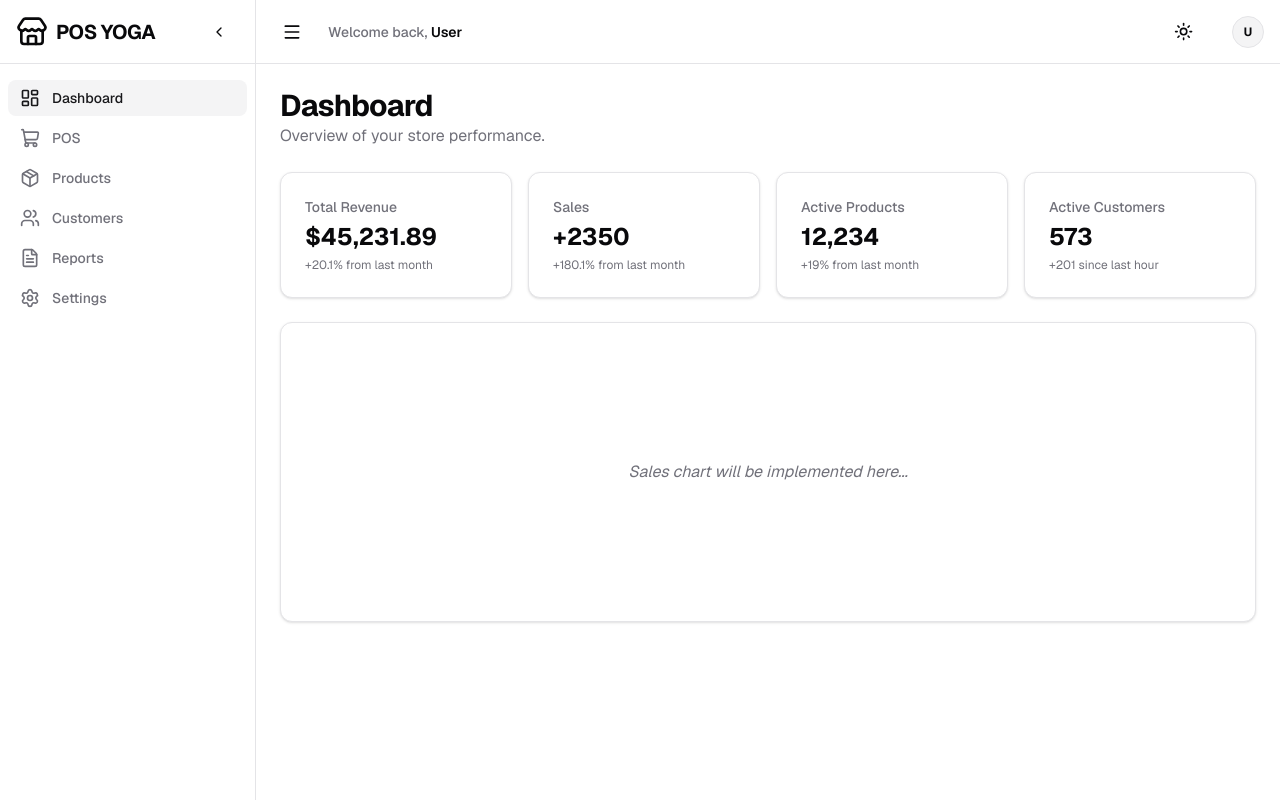
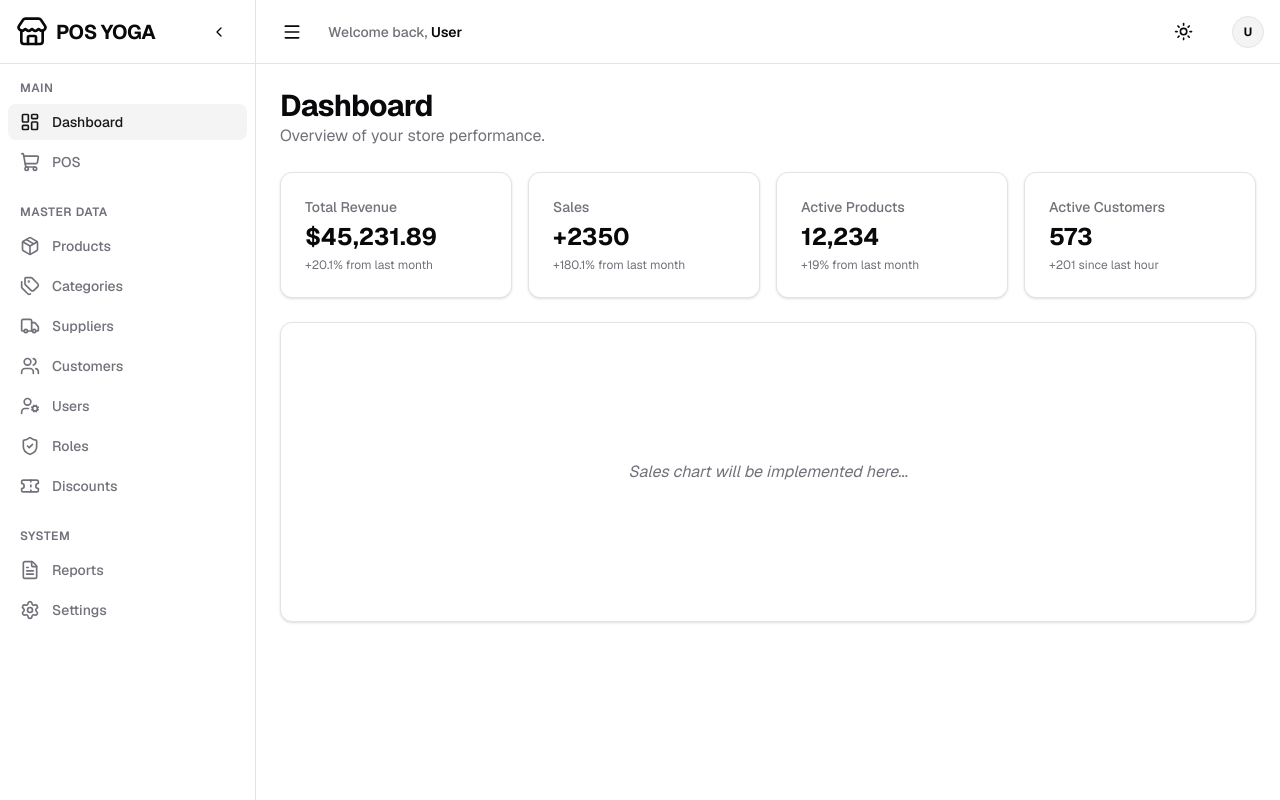
Before and after one commit to Mamang007/pos-apps, a Next.js app: page / in a window 1280 px wide. Built offline with nearby package versions, Linux system fonts and the light colour scheme; no server answers.

Commit message:
feat(layout): group master data menus in sidebar (#14)

```diff
--- a/src/components/layout/sidebar.tsx
+++ b/src/components/layout/sidebar.tsx
@@ -11,32 +11,60 @@ import {
   Settings,
   ChevronLeft,
   Store,
-  FileText
+  FileText,
+  Tags,
+  Truck,
+  UserCog,
+  ShieldCheck,
+  Ticket,
+  ChevronDown
 } from "lucide-react";
 import { useLayoutStore } from "@/hooks/use-layout-store";
 import { Button } from "@/components/ui/button";
+import { useState } from "react";
 
-const navItems = [
+const navGroups = [
+  {
+    label: "Main",
+    items: [
       { label: "Dashboard", href: "/", icon: LayoutDashboard },
       { label: "POS", href: "/pos", icon: ShoppingCart },
+    ],
+  },
+  {
+    label: "Master Data",
+    items: [
       { label: "Products", href: "/products", icon: Package },
+      { label: "Categories", href: "/categories", icon: Tags },
+      { label: "Suppliers", href: "/suppliers", icon: Truck },
       { label: "Customers", href: "/customers", icon: Users },
+      { label: "Users", href: "/users", icon: UserCog },
+      { label: "Roles", href: "/roles", icon: ShieldCheck },
+      { label: "Discounts", href: "/promotions", icon: Ticket },
+    ],
+  },
+  {
+    label: "System",
+    items: [
       { label: "Reports", href: "/reports", icon: FileText },
       { label: "Settings", href: "/settings", icon: Settings },
+    ],
+  },
 ];
 
 export function Sidebar() {
   const pathname = usePathname();
   const { sidebarOpen, toggleSidebar } = useLayoutStore();
+  const [masterDataOpen, setMasterDataOpen] = useState(true);
 
   return (
     <aside
       className={cn(
-        "fixed left-0 top-0 z-40 h-screen border-r border-border bg-card transition-all duration-300",
+        "fixed left-0 top-0 z-40 h-screen border-r border-border bg-card transition-all duration-300 overflow-y-auto overflow-x-hidden",
         sidebarOpen ? "w-64" : "w-20"
       )}
     >
-      <div className="flex h-16 items-center justify-between px-4 border-b border-border">
+      <div className="sticky top-0 z-10 flex h-16 items-center justify-between px-4 border-b border-border bg-card">
         <div className={cn("flex items-center gap-2", !sidebarOpen && "justify-center w-full")}>
           <Store className="h-8 w-8 text-foreground" />
           {sidebarOpen && (
@@ -55,8 +83,16 @@ export function Sidebar() {
         )}
       </div>
 
-      <nav className="mt-4 flex flex-col gap-1 px-2">
-        {navItems.map((item) => {
+      <div className="py-4 flex flex-col gap-6 px-2">
+        {navGroups.map((group) => (
+          <div key={group.label} className="flex flex-col gap-1">
+            {sidebarOpen && (
+              <h3 className="px-3 text-xs font-semibold uppercase tracking-wider text-muted-foreground mb-1">
+                {group.label}
+              </h3>
+            )}
+            <div className="flex flex-col gap-1">
+              {group.items.map((item) => {
                 const isActive = pathname === item.href;
                 const Icon = item.icon;
 
@@ -77,10 +113,13 @@ export function Sidebar() {
                   </Link>
                 );
               })}
-      </nav>
+            </div>
+          </div>
+        ))}
+      </div>
 
       {!sidebarOpen && (
-        <div className="absolute bottom-4 left-0 w-full flex justify-center">
+        <div className="mt-auto mb-4 w-full flex justify-center">
           <Button
             variant="ghost"
             size="icon"
```
Lines whose indentation alone changed are shown as unchanged.
